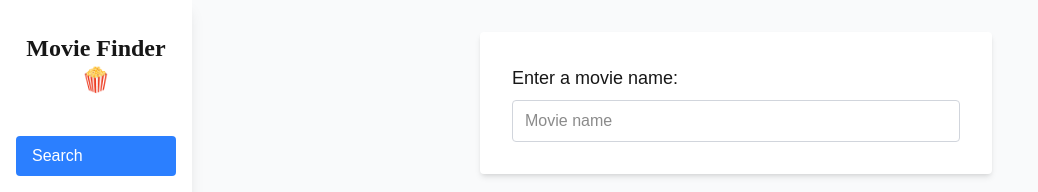
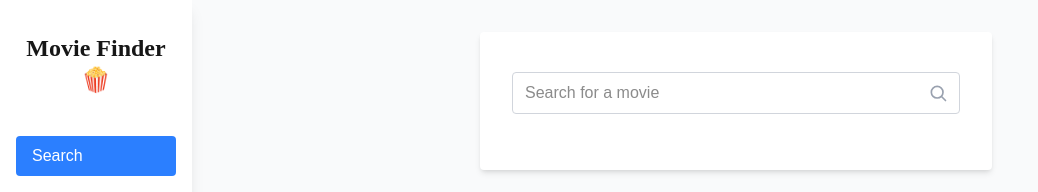
Before and after one commit to FannyPetersen/movie-finder-app, a Next.js app: page / in a window 1280 px wide. Shown: the top 192 px of the page, without its empty margins (0-1038 px from the left). Built offline with nearby package versions, Linux system fonts and the light colour scheme; no server answers.

Commit message:
Update search input appearance

```diff
--- a/src/app/components/SearchInput.tsx
+++ b/src/app/components/SearchInput.tsx
@@ -13,22 +13,28 @@ const SearchInput: React.FC<SearchInputProps> = ({
   onFocus,
   inputRef,
 }) => (
-  <div className="flex flex-col gap-2">
-    <label htmlFor="movie" className="text-lg font-medium">
-      Enter a movie name:
-    </label>
+  <div className="w-full flex items-center justify-end mt-2 mb-6">
+    <div className="relative w-full max-w-lg">
       <input
         id="movie"
         name="movie"
         type="text"
-      placeholder="Movie name"
+        placeholder="Search for a movie"
         value={value}
         ref={inputRef}
         onFocus={onFocus}
         onChange={onChange}
-      className="border border-gray-300 rounded px-3 py-2 focus:outline-none focus:ring-2 focus:ring-blue-500"
+        className="border border-gray-300 rounded px-3 py-2 focus:outline-none focus:ring-2 focus:ring-blue-500 w-full pr-10"
         autoComplete="off"
       />
+      <span className="absolute inset-y-0 right-3 flex items-center pointer-events-none text-gray-400">
+        {/* Magnifying glass SVG */}
+        <svg xmlns="http://www.w3.org/2000/svg" className="h-5 w-5" fill="none" viewBox="0 0 24 24" stroke="currentColor">
+          <circle cx="11" cy="11" r="7" stroke="currentColor" strokeWidth="2" fill="none"/>
+          <line x1="16.5" y1="16.5" x2="21" y2="21" stroke="currentColor" strokeWidth="2" strokeLinecap="round"/>
+        </svg>
+      </span>
+    </div>
   </div>
 );
 
```
Lines whose indentation alone changed are shown as unchanged.
